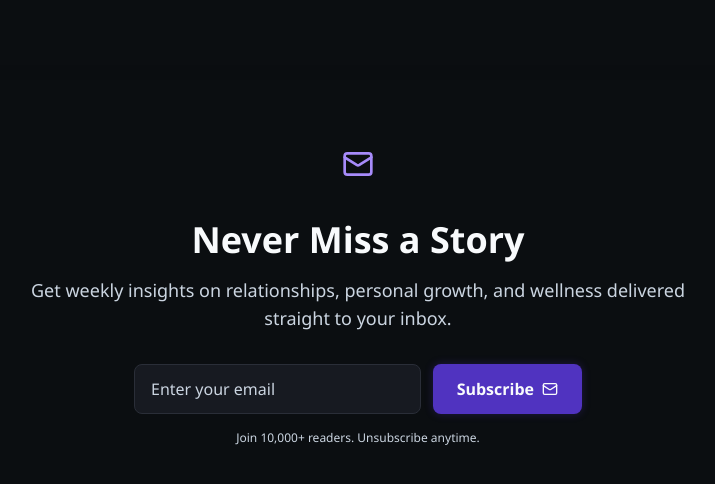
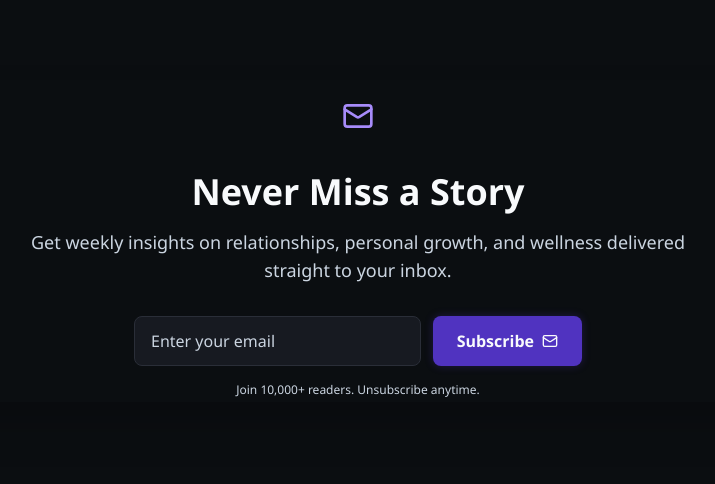
Before and after one commit to bragafaria/csm-brasil, a Next.js app: page /components/newsletter/subscribe in a window 1280 px wide. Shown: the top 484 px of the page, without its empty margins (282-997 px from the left). Built offline with nearby package versions, Linux system fonts and the light colour scheme; no server answers.

Commit message:
newsletter page layout

```diff
--- a/src/app/components/newsletter/subscribe/page.js
+++ b/src/app/components/newsletter/subscribe/page.js
@@ -50,7 +50,7 @@ export default function Newsletter() {
   return (
     <div className="my-20">
       <div className="bg-gradient-to-br from-[var(--primary)]/10 via-[var(--surface2)] to-[var(--accent)]/10 rounded-3xl p-1 shadow-2xl">
-        <div className="bg-gradient-to-br from-[var(--primary)]/10 via-[var(--surface2)] to-[var(--accent)]/10 rounded-3xl p-8 md:p-12">
+        <div className="bg-gradient-to-br from-[var(--primary)]/10 via-[var(--surface2)] to-[var(--accent)]/10 rounded-3xl pb-10 md:p-0">
           <div className="max-w-2xl mx-auto text-center">
             <div className="inline-flex items-center justify-center w-16 h-16 rounded-full bg-[var(--primary)]/20 mb-6">
               <Mail className="w-8 h-8 text-violet-400" />
```
